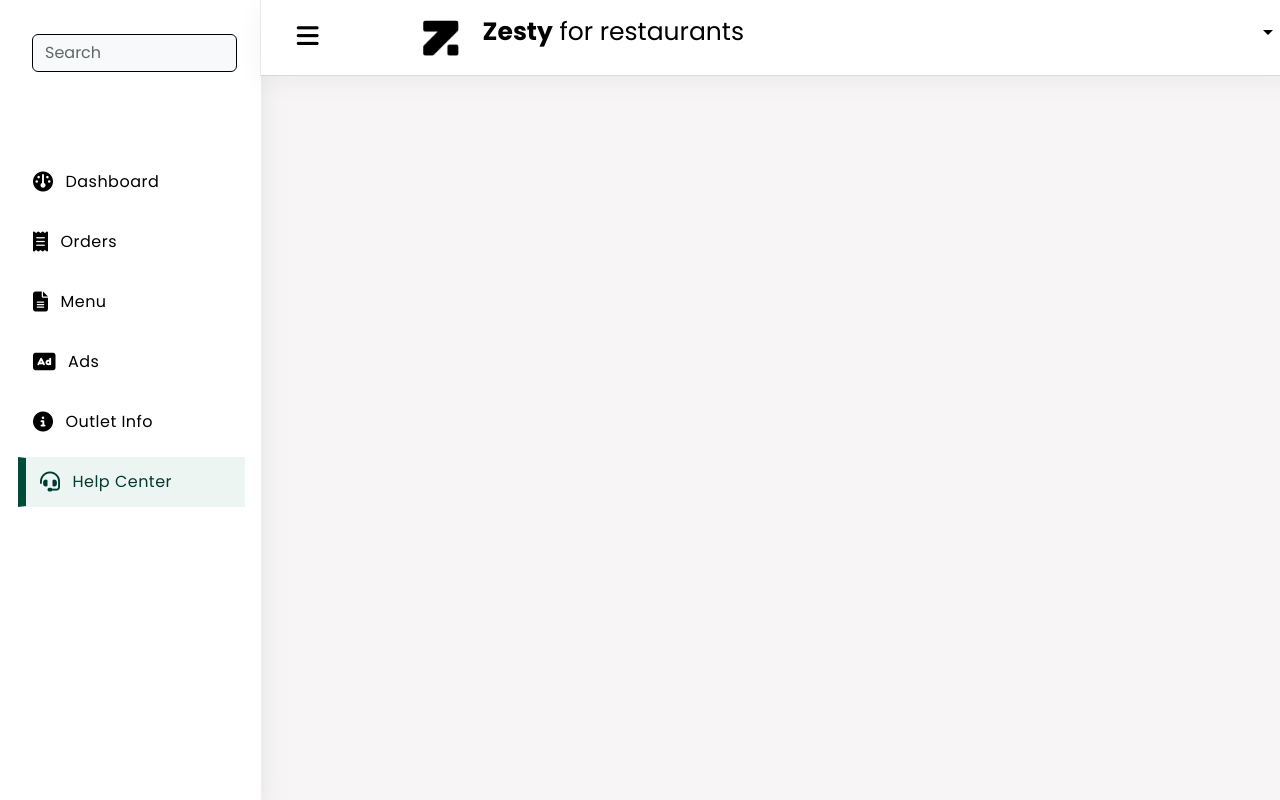
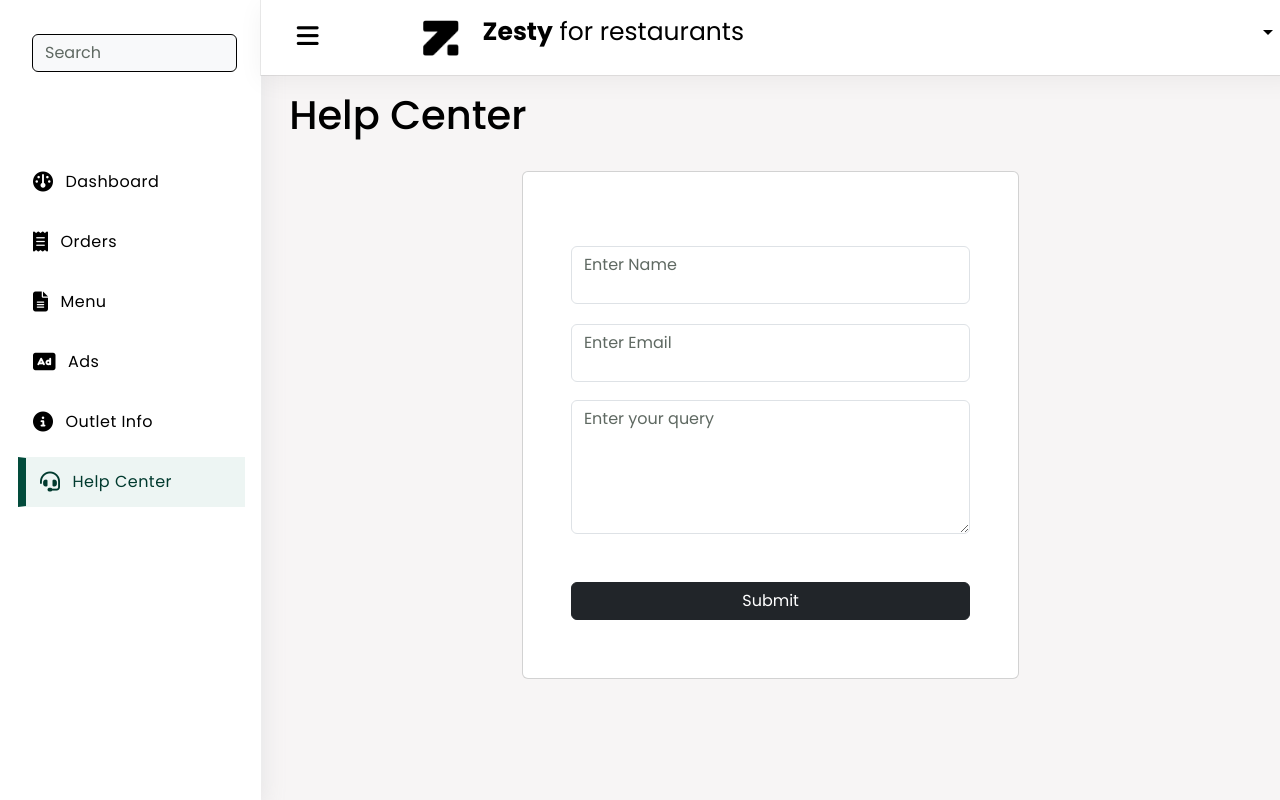
Before and after one commit to tushar5201/zesty-restaurant, a React (Create React App) app: page /restaurant/help in a window 1280 px wide. Built offline with nearby package versions, Linux system fonts and the light colour scheme; no server answers.

Commit message:
help center screen completed

```diff
--- a/src/screens/AdsScreen.jsx
+++ b/src/screens/AdsScreen.jsx
@@ -8,9 +8,15 @@ import { Link } from 'react-router-dom';
 export default function AdsScreen() {
     const restaurantId = localStorage.getItem("restaurantId");
     const [ad, setAd] = useState(null);
+    const [loading, setLoading] = useState(true);
     const checkExist = async () => {
+        try {
             const res = await axios.get(`https://zesty-backend.onrender.com/ad/get-ad-image/${restaurantId}`);
             setAd(res.data);
+            setLoading(false);
+        } catch (error) {
+            setLoading(false);
+        }
     }
 
     useEffect(() => {
@@ -24,7 +30,9 @@ export default function AdsScreen() {
 
                 <div style={{ padding: "20px" }}>
                     <h1>Ads</h1>
-                    {ad === null ? (
+                    {
+                        loading ? <h1>Loading...</h1> :
+                            ad === null ? (
                                 <Pricing />
                             ) : (
                                 <table className='table'>
--- a/src/screens/HelpCenterScreen.jsx
+++ b/src/screens/HelpCenterScreen.jsx
@@ -1,13 +1,59 @@
-import React from 'react'
+import React, { useState } from 'react'
 import Sidebar from '../components/Sidebar'
 import Header from '../components/Header'
+import { Card, Container } from 'react-bootstrap';
+import axios from 'axios';
+import { toast } from 'react-toastify';
+import { useNavigate } from 'react-router-dom';
 
 export default function HelpCenterScreen() {
+    const [name, setName] = useState("");
+    const [email, setEmail] = useState("");
+    const [query, setQuery] = useState("");
+    const [loading, setLoading] = useState(false);
+    const navigate = useNavigate();
+
+    const handleSubmit = async (e) => {
+        e.preventDefault();
+        try {
+            setLoading(true);
+            const res = await axios.post("https://zesty-backend.onrender.com/ask-help", { email, name, query });
+            if (res.status === 200) {
+                toast.dark("Your query has been sent.");
+                navigate("/dashboard");
+            }
+        } catch (error) {
+            console.log(error);
+        }
+    }
+
     return (
         <div className='app'>
             <Sidebar id={6} />
             <div style={{ width: "100%", padding: "0", margin: "0" }}>
                 <Header />
+
+                <Container>
+                    <h1 className='p-3'>Help Center</h1>
+                    <Card className='text-center mt-3 w-50 mx-auto p-5'>
+                        <div className="form-floating mt-3">
+                            <input type="text" name="name" value={name} onChange={(e) => setName(e.target.value)} id="name" placeholder='Category name' className='in form-control' style={{ width: "100%" }} />
+                            <label style={{ color: "#222" }}>Enter Name</label>
+                        </div>
+
+                        <div className="form-floating mb-2">
+                            <input type="email" name="name" value={email} onChange={(e) => setEmail(e.target.value)} id="name" placeholder='Category name' className='in form-control' style={{ width: "100%" }} />
+                            <label style={{ color: "#222" }}>Enter Email</label>
+                        </div>
+
+                        <textarea rows={5} name="name" value={query} onChange={(e) => setQuery(e.target.value)} id="name" placeholder='Enter your query' className='in form-control' style={{ width: "100%" }}></textarea>
+
+                        {!loading ?
+                            <button className='btn btn-dark mt-5' onClick={handleSubmit}>Submit</button>
+                            : <h5>Sending...</h5>
+                        }
+                    </Card>
+                </Container>
             </div>
         </div>
     )
```
Lines whose indentation alone changed are shown as unchanged.
